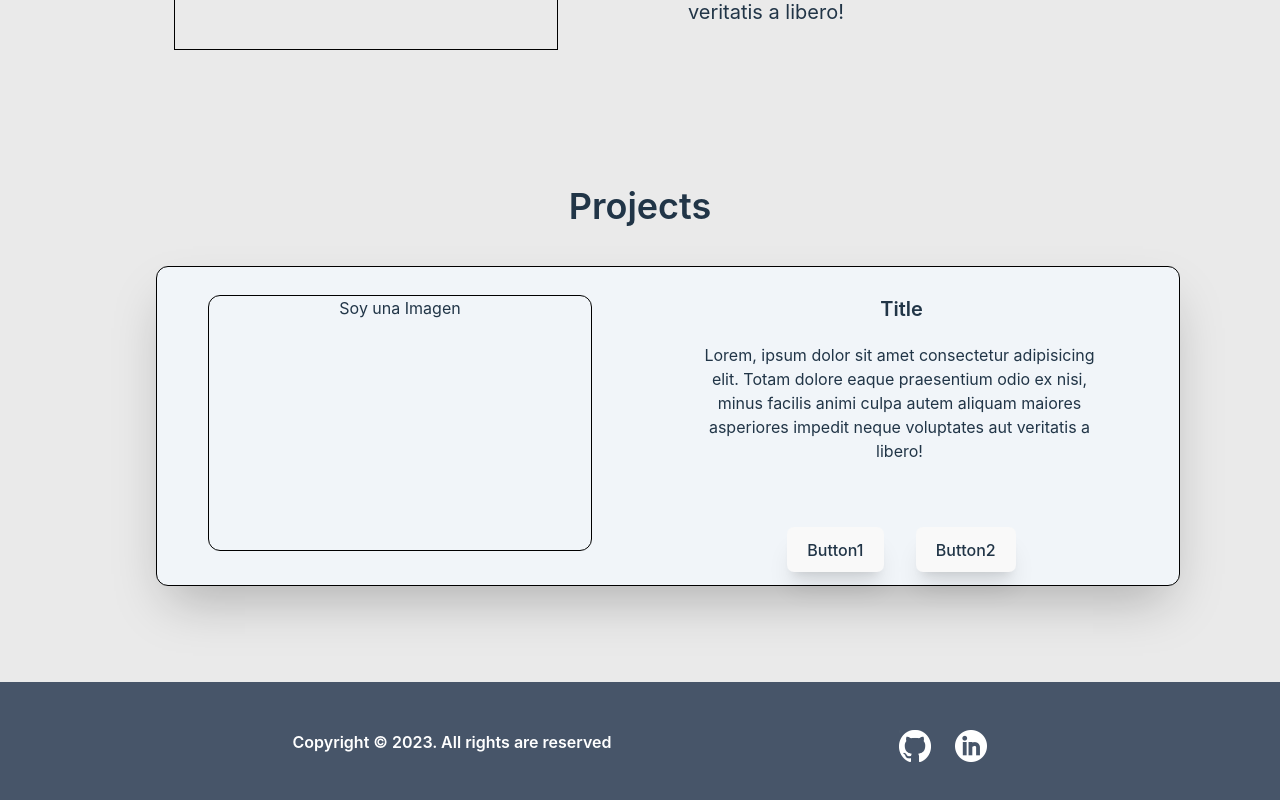
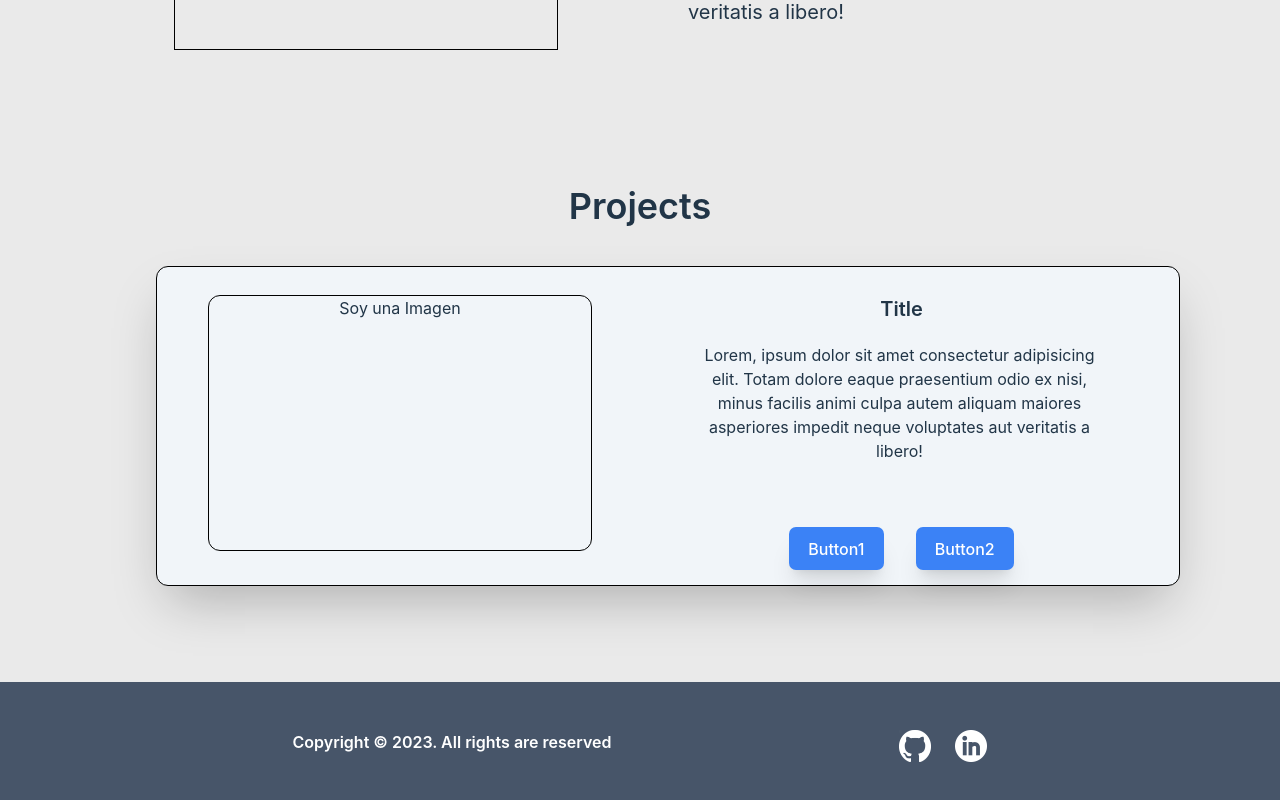
Before and after one commit to denisrold/Portfolio, a React (Vite) app in the folder portfolio/: page / in a window 1280 px wide. Shown: the part 1082-1882 px from the top of the page. Built offline with nearby package versions, Linux system fonts and the light colour scheme.

Commit message:
Varios cambios de estilo

```diff
--- a/portfolio/src/assets/styles/TailwindCustom.jsx
+++ b/portfolio/src/assets/styles/TailwindCustom.jsx
@@ -1 +1,2 @@
 export const customList="w-full pt-2 hover:text-blue-700 h-12 border-black border-t-0 active:bg-blue-600 md:active:bg-transparent md:active:scale-95 active:bg-opacity-50 active:text-blue-700 text-blue-500 md:text-white md:border-none md:pt-0 flex-2 mr-8 cursor-pointer md:hover:text-blue-800"
+export const customButton="bg-blue-500 justify-around border-0 hover:bg-blue-700 active:scale-95 focus:outline-none focus:bg-none"
--- a/portfolio/src/views/Navbar.jsx
+++ b/portfolio/src/views/Navbar.jsx
@@ -1,7 +1,8 @@
 import { FontAwesomeIcon } from '@fortawesome/react-fontawesome';
 import { faBars } from '@fortawesome/free-solid-svg-icons';
 import { useState } from 'react';
-import { customList } from '../assets/styles/TailwindCustom';
+import { customList,customButton } from '../assets/styles/TailwindCustom';
+
 
 const Navbar=()=>{
     //BarState
@@ -27,7 +28,7 @@ const Navbar=()=>{
                     <li onClick={toggleMenu} className={customList}>Projects</li>
                     <li onClick={toggleMenu} className={`shadow-lg shadow-bottom md:hidden + ${customList}`}>Contact me</li>
                 </ul>
-                <button className="hidden md:flex h-12 w-36  bg-blue-500 justify-around border-0 hover:bg-blue-700 active:scale-95 focus:outline-none focus:bg-none">Contact me</button>
+                <button className={`hidden md:flex h-12 w-36 ${customButton}`}>Contact me</button>
             </div>
         </nav>
     )
--- a/portfolio/src/views/Proyects.jsx
+++ b/portfolio/src/views/Proyects.jsx
@@ -1,3 +1,4 @@
+import { customButton } from "../assets/styles/TailwindCustom";
 const Proyects = () =>{
     return (
 
@@ -13,8 +14,8 @@ const Proyects = () =>{
                     <p className="text-center ml-auto mr-auto  w-auto text-xl font-semibold mb-5">Title</p>
                     <p className="text-center w-auto text-base ml-5  mb-6 mr-6">Lorem, ipsum dolor sit amet consectetur adipisicing elit. Totam dolore eaque praesentium odio ex nisi, minus facilis animi culpa autem aliquam maiores asperiores impedit neque voluptates aut veritatis a libero!</p>
                     <div className="ml-auto mr-auto lg:mt-16 w-80 space-x-8 mb-6 md:mt-0 md:pb-6">
-                        <button className="shadow-xl" >Button1</button>
-                        <button className="shadow-xl" >Button2</button>
+                        <button className={`shadow-xl text-white ${customButton}}`}>Button1</button>
+                        <button className={`shadow-xl text-white ${customButton}}`}>Button2</button>
                     </div>
                 </div>
         </div>
--- a/portfolio/src/views/TechStack.jsx
+++ b/portfolio/src/views/TechStack.jsx
@@ -8,7 +8,7 @@ const TechStack =()=>{
             <div className="py-1 pr-2 md:p-1 w-fit h-56  md:w-fit  md:h-20 flex flex-wrap md:flex-nowrap space-x-3">
                     {TechsArray.map(s=>{
                   return (
-                    <div key={s.key} className=" bg-slate-50 w-14  md:my-auto border rounded-full md:h-14 shadow-xl h-16 md:w-14 flex-grow md:flex-row first:ml-3 md:first:ml-0">
+                    <div key={s.key} className="hover:scale-105 bg-slate-50 w-14  md:my-auto border rounded-full md:h-14 shadow-xl h-16 md:w-14 flex-grow md:flex-row first:ml-3 md:first:ml-0">
                         <a href={s.url} target="_blank" rel="noreferrer">
                         <img src={s.img} alt={s.name} className="mx-auto mt-3  md:mt-2 max-w-2xl w-13 h-10 saturate-150 hover:brightness-110"/>
                         </a>
```
Also changed, not shown: portfolio/src/main.jsx (+3 -5 lines).
